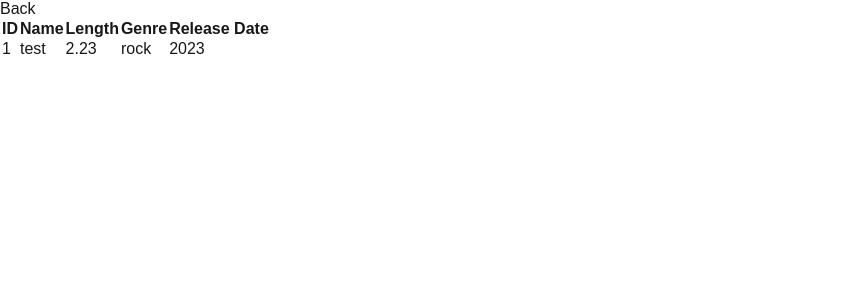
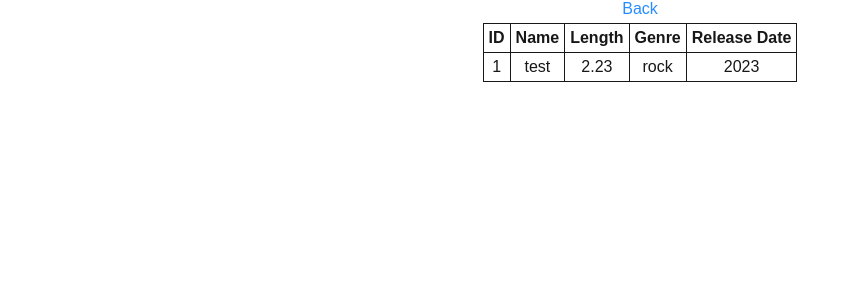
Before and after one commit to John-Zaia/project2, a Next.js app: page /collection/1 in a window 1280 px wide. Shown: the top 300 px of the page, without its empty margins (0-859 px from the left). Built offline with nearby package versions, Linux system fonts and the light colour scheme; data requests are answered from the project's data file.

Commit message:
styled the table in the /collection/[id] route'

```diff
--- a/app/collection/[id]/page.js
+++ b/app/collection/[id]/page.js
@@ -1,4 +1,5 @@
 import Link from 'next/link';
+import styles from "./styles.module.css";
 
 export default async function SongDetail(props) {
 
@@ -12,25 +13,25 @@ export default async function SongDetail(props) {
     const song = await data.json();
 
     return(
-      <div>
-        <Link href={`/collection`}>Back</Link>
-        <table>
+      <div className={styles.container}>
+        <Link className={styles.link} href={`/collection`}>Back</Link>
+        <table className={styles.table}>
           <thead>
             <tr>
-              <th>ID</th>
-              <th>Name</th>
-              <th>Length</th>
-              <th>Genre</th>
-              <th>Release Date</th>
+              <th className={styles.item}>ID</th>
+              <th className={styles.item}>Name</th>
+              <th className={styles.item}>Length</th>
+              <th className={styles.item}>Genre</th>
+              <th className={styles.item}>Release Date</th>
             </tr>
           </thead>
           <tbody>
             <tr>
-              <td>{song.id}</td>
-              <td>{song.name}</td>
-              <td>{song.length}</td>
-              <td>{song.genre}</td>
-              <td>{song.releasedate}</td>
+              <td className={styles.item}>{song.id}</td>
+              <td className={styles.item}>{song.name}</td>
+              <td className={styles.item}>{song.length}</td>
+              <td className={styles.item}>{song.genre}</td>
+              <td className={styles.item}>{song.releasedate}</td>
             </tr>
           </tbody>
         </table>
--- /dev/null
+++ b/app/collection/[id]/styles.module.css
@@ -0,0 +1,25 @@
+.container{
+    display: flex;
+    flex-direction: column;
+    align-items: center;
+}
+.table{
+    margin-top: 5px;
+    border: 1px solid;
+    border-collapse: collapse;
+}
+
+.item{
+    border: 1px solid;
+    padding: 5px;
+    text-align: center;
+}
+
+.link{
+    color: #278cff;
+    text-decoration: none;
+}
+
+.link:hover {
+    text-decoration: underline;
+}
```
Also changed, not shown: app/collection/[id]/New Text Document.txt (deleted).
